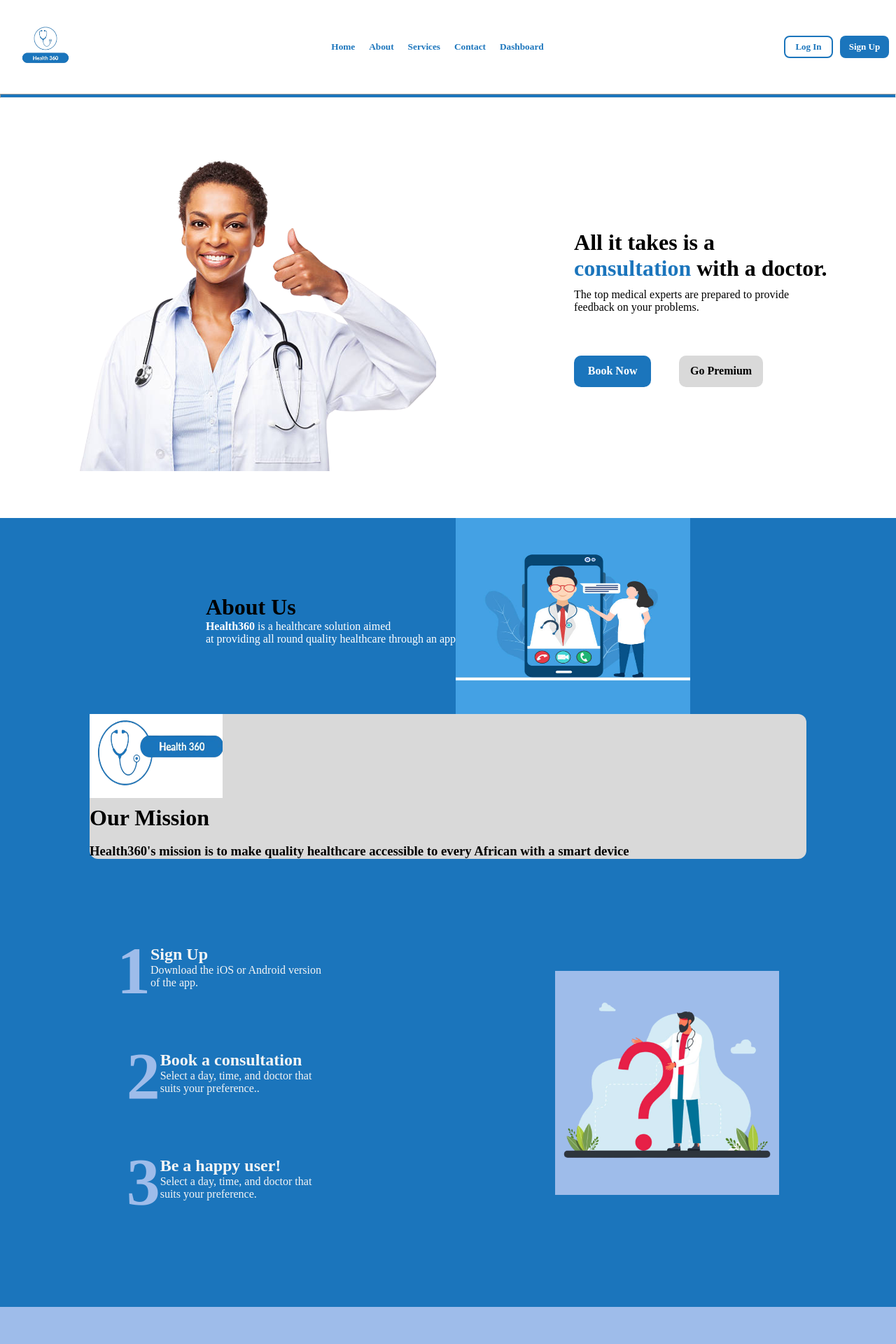
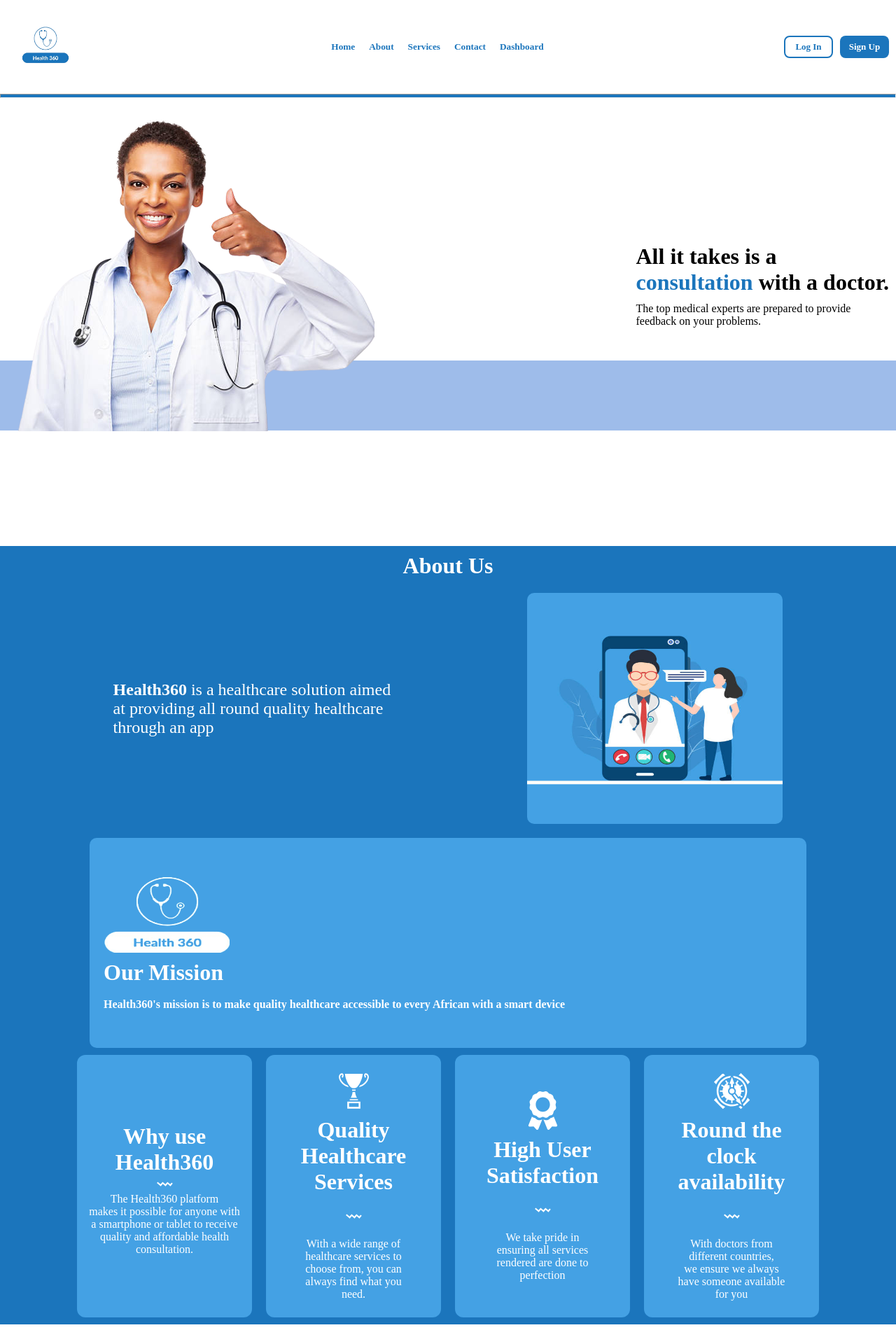
Before and after one commit to Justina18/Health-360, a React (Vite) app: page / in a window 1280 px wide. Shown: the top 1920 px of the page at 70% size. Built offline with nearby package versions, Linux system fonts and the light colour scheme.

Commit message:
changes made

```diff
--- a/src/Components/About/About.css
+++ b/src/Components/About/About.css
@@ -1,43 +1,94 @@
+*{
+    margin: 0;
+    padding: 0;
+    box-sizing: border-box;
+
+}
 .about{
     background-color: #1B75BC;
-}
-.about-wrap{
+    width: 100%;
+    height: 100%;
     display: flex;
     justify-content: center;
     align-items: center;
+    flex-direction: column;
+    color: white;
+}
+.miss-h1{
+    color: white;
+}
+.about-wrap{
+    width: 90%;
+    margin: 20px;
+    display: flex;
+    justify-content: space-around;
+    align-items: center;
+    flex-wrap: wrap;
 }
 .abt-img-wrap{
-    width: 335px;
-    height: 280px;
+    width: 365px;
+    height: 330px;
+    border-radius: 10px;
 }
 .abt-text{
     color: white;
+    font-size: x-large;
 }
 .abt-img{
     width: 100%;
     height: 100%;
+    border-radius: 10px;
 }
 .mission{
     display: flex;
     justify-content: center;
     align-items: center;
+    width: 80%;
 }
 .mission-wrap{
-    border-radius: 12px;
-    background-color: #D9D9D9;
+    border-radius: 10px;
+    background-color: #44A1E4;
     display: flex;
     justify-content: center;
     flex-direction: column;
     align-items: flex-start;
-    width: 80%;
-
+    width: 100%;
+    height: 300px;
+    flex-wrap: wrap;
+}
+.wrap-wrap{
+    margin: 20px ;
 }
 .mission-img-wrap{
-    width: 190px;
-    height: 120px;
-    background-color: white;
+    width: 180px;
+    height: 110px;
+    background-color: #44A1E4;
 }
 .mission-img{
     width: 100%;
     height: 100%;
 }
+.why-wrap{
+    display: flex;
+    justify-content: center;
+    align-items: center;
+    flex-wrap: wrap;
+}
+.why-hold{
+    display: flex;
+    justify-content: center;
+    flex-direction: column;
+    align-items: center;
+    background-color: #44A1E4;
+    border-radius: 12px;
+    width: 250px;
+    height: 375px;
+    margin: 10px;
+}
+.why-p{
+    text-align: center;
+}
+.why-h1{
+    color: white;
+    text-align: center;
+}
--- a/src/Components/About/About.jsx
+++ b/src/Components/About/About.jsx
@@ -1,14 +1,18 @@
 import React from 'react'
 import './About.css'
+import {CgShapeZigzag} from 'react-icons/cg'
+import {GiTrophyCup} from 'react-icons/gi'
+import {FaAward} from 'react-icons/fa'
+import {GiClockwork} from 'react-icons/gi'
 
 const About = () => {
   return (
     <div className='about'>
+        <h1 className='miss-h1' >About Us</h1>
         <div className='about-wrap'>
             <div className='abt-text'>
-                <h1>About Us</h1>
                 <p>
-                    <b>Health360</b> is a healthcare solution aimed <br/> at providing all round quality healthcare through an app
+                    <b>Health360</b> is a healthcare solution aimed <br/> at providing all round quality healthcare <br/> through an app
                 </p>
             </div>
             <div className='abt-img-wrap'>
@@ -17,12 +21,64 @@ const About = () => {
         </div>
         <div className='mission'>
             <div className='mission-wrap'>
+                <div className='wrap-wrap'>
                     <div className='mission-img-wrap'>
                         <img  className='mission-img' src='/logo.png' />
                     </div>
-                <h1>Our Mission</h1>
+                    <h1 className='miss-h1' >Our Mission</h1>
                     <br/>
-                <h3>Health360's mission is to make quality healthcare accessible to every African with a smart device</h3>
+                    <h4>Health360's mission is to make quality healthcare accessible to every African with a smart device</h4>
+                </div>
+            </div>
+        </div>
+        <div className='why'>
+            <div className='why-wrap'>
+                <div>
+                    <div className='why-hold'>
+                        <h1 className='why-h1' >
+                            Why use  <br/>  Health360
+                        </h1><CgShapeZigzag fontSize={25}/>
+                        <p className='why-p' >
+                        The Health360 platform <br/> makes it possible for anyone with <br/> a smartphone or tablet to receive <br/> quality and affordable health <br/> consultation.
+                        </p>
+                    </div>
+                </div>
+                <div className='why-hold'>
+                    <GiTrophyCup fontSize={55}/>
+                    <h1 className='why-h1' >
+                    Quality <br/> Healthcare<br/> Services
+                    </h1>
+                    <br/>
+                    <CgShapeZigzag fontSize={25}/>
+                    <br/>
+                    <p className='why-p' >With a wide range of <br/>  healthcare services to <br/>  choose from, you can <br/>  always find what you <br/>  need.</p>
+                </div>
+
+                <div className='why-hold'>
+                    <FaAward fontSize={55}/>
+                    <h1 className='why-h1' >
+                    High User <br/> Satisfaction
+                    </h1>
+                    <br/>
+                    <CgShapeZigzag fontSize={25} />
+                    <br/>
+                    <p className='why-p' >
+                    We take pride in <br/> ensuring all services <br/> rendered are done to <br/> perfection
+                    </p>
+                </div>
+
+                <div className='why-hold'>
+                <GiClockwork  fontSize={55}/>
+                <h1 className='why-h1' >
+                Round the  <br/> clock  <br/>  availability
+                </h1>
+                <br/>
+                    <CgShapeZigzag fontSize={25}/>
+                    <br/>
+                    <p className='why-p' >
+                    With doctors from  <br/> different countries, <br/> we ensure we always  <br/> have someone available  <br/> for you
+                    </p>
+                </div>
             </div>
         </div>
     </div>
--- a/src/Components/Form/AllForm.css
+++ b/src/Components/Form/AllForm.css
@@ -87,6 +87,7 @@
     height: 40px;
     border-radius: 12px;
     width: 280px;
+    padding-left: 10px;
     box-shadow: 0px 2px 14px 5px rgba(213,225,250,0.75);
     -webkit-box-shadow: 0px 2px 14px 5px rgba(213,225,250,0.75);
     -moz-box-shadow: 0px 2px 14px 5px rgba(213,225,250,0.75);
--- a/src/Components/Home/Home.css
+++ b/src/Components/Home/Home.css
@@ -8,9 +8,8 @@
     display: flex;
     align-items: center;
     flex-wrap: wrap;
-   justify-content: space-around;
-    width: 100%;
-    height: 75vh;
+   justify-content: space-between;
+    height: 80vh;
 
 }
 .Home-h1{
@@ -59,13 +58,44 @@ margin-left: 40px;
     display: none;
 }
 
+.clip-wrap{
+    flex:1 ;
+    display: flex;
+    justify-content: space-between;
+    flex-direction: column;
+    /* position:relative ; */
+}
+.land-img-wrap{
+    position:absolute;
+    top: 150px;
+    z-index: 200;
+}
+.clip{
+    z-index: 100;
+    width: 100%;
+    height: 100px;
+    background-color: #9EBCEA;
+    clip-path: inset(0 0 0 0);
+    position: absolute;
+    top: 515px;
+    flex-wrap: wrap;
+    }
+.land-img-two-wrap{
+    display: none;
+}
 .land-foot{
     height:90px;
     width: 1327px;
     background: #1B75BC;
 }
 @media screen and (max-width: 767px) {
-    .land-img{
+    .land-img-wrap{
+        display: none;
+    }
+    .land-img-two-wrap{
+        display: flex;
+    }
+    .land-img-two{
         width: 380px;
         height: 321px;
     }
@@ -96,6 +126,9 @@ border-radius: 10px;
         justify-content: center;
         align-items: center;
     }
+    .clip{
+        display: none;
+    }
 }
 .home-sign-button{
     background:  #9EBCEA;
--- a/src/Components/Home/Home.jsx
+++ b/src/Components/Home/Home.jsx
@@ -13,11 +13,20 @@ const Home = () => {
     <div className='Home'>
         <Header/>
         <div className='Home-wrap'>
-  <img className='land-img' src='/home.png' />
+          <div className='clip-wrap'>
+            <div className='land-img-wrap'>
+              <img className='land-img' src='/home.png' />
+            </div>
+
+              <div className='clip'></div>
+          </div>
+          <div className='land-img-two-wrap'>
+            <img className='land-img-two' src='/home.png' />
+          </div>
           <div className='home-text'>
             <h1 className='Home-h1'>
             All it takes is a <br/>
-         <b className='home-b'> consultation</b> with a doctor.
+            <b className='home-b'> consultation</b> with a doctor.
             </h1>
             <p className='home-p'>
             The top medical experts are prepared to provide <br/> feedback on your problems.
@@ -34,9 +43,10 @@ const Home = () => {
               <button className='home-log-button '  onClick={()=> navigate('/log in')}>Log In</button>
                 <button className='home-sign-button' onClick={()=> navigate('/choice')}>Sign Up</button>
              </div>
-              </div>
+          </div>
 
         </div>
+
         <About/>
         <How/>
         <Are/>
--- a/src/Components/How/How.css
+++ b/src/Components/How/How.css
@@ -13,7 +13,7 @@
     justify-content: space-around;
     align-items: center;
     flex-wrap: wrap;
-    background-color: #1B75BC;
+    background-color: white;
     width: 100%;
     height: 80vh;
 }
@@ -38,11 +38,11 @@
 font-size: 96px;
 }
 .how-sign{
-    color: whitesmoke;
+    color: black;
 }
 .how-p{
 font-size: medium;
-color: whitesmoke;
+color: black;
 }
 @media screen and (max-width: 767px) {
     .how-img-holder{
```
Also changed, not shown: public/logo.png. Lines whose indentation alone changed are shown as unchanged.
